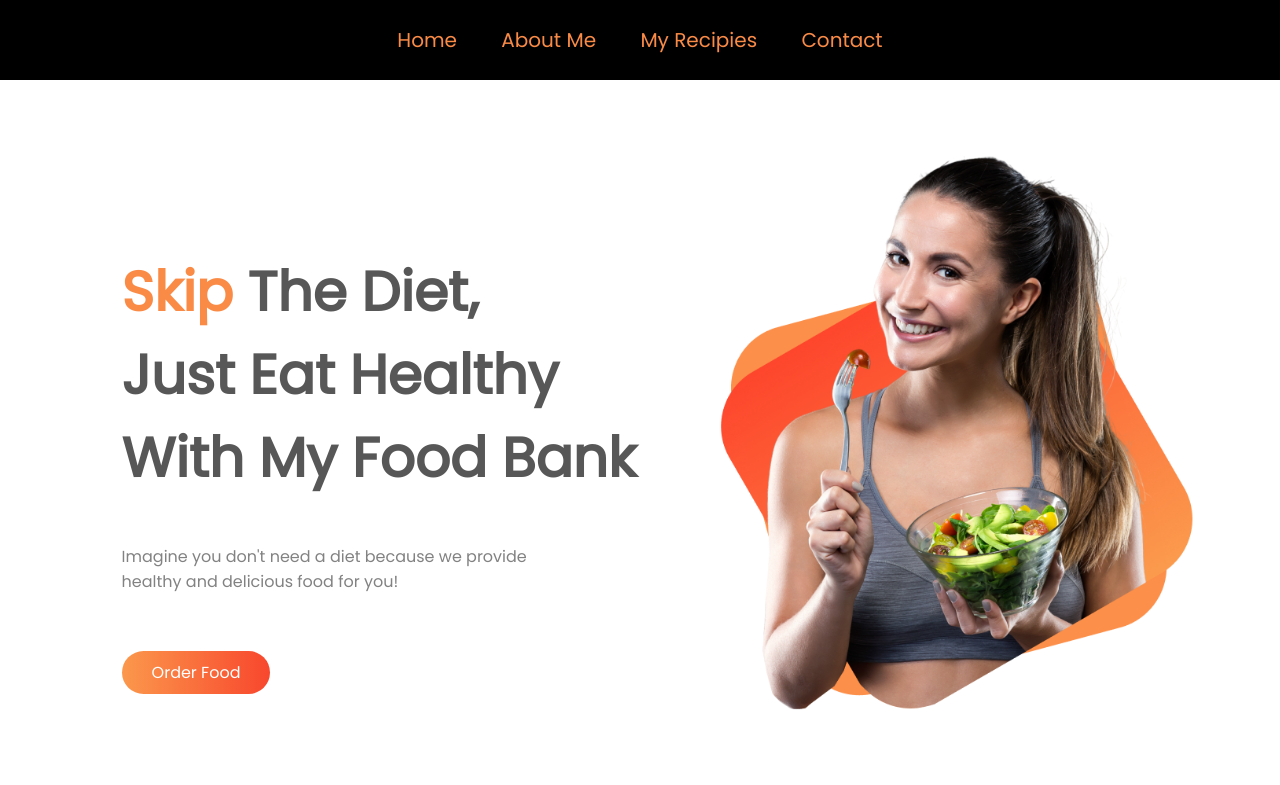
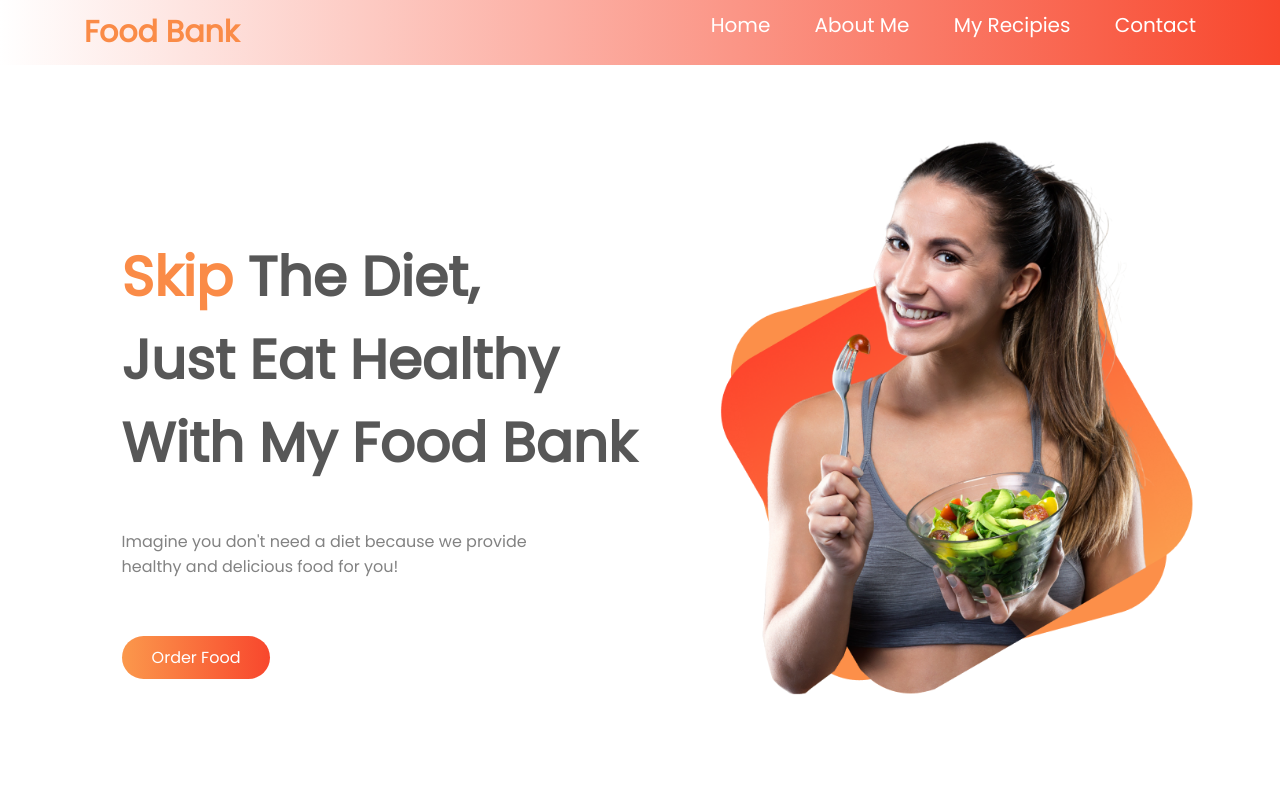
Before and after one commit to arnab0000007/food-bank, a plain HTML site: page index.html in a window 1280 px wide. Shown: the top 785 px of the page. Drawn offline with Linux system fonts and the light colour scheme.

Commit message:
some change in navbar

```diff
--- a/css/style.css
+++ b/css/style.css
@@ -3,10 +3,25 @@ body {
   margin: 0;
 }
 /* navbar css */
+
 .navbar {
-  padding: 25px 0;
-  text-align: center;
-  background: black;
+  display: flex;
+  padding: 10px 0;
+  background: linear-gradient(to right, #ffffff, #f8472d);
+}
+.navbar .brand {
+  width: 20%;
+  padding-left: 5%;
+}
+.navbar .brand a {
+  font-size: 30px;
+  color: #fa8b47;
+  font-weight: 900;
+}
+.navbar .link {
+  padding-right: 5%;
+  width: 80%;
+  text-align: right;
 }
 .navbar ul {
   list-style-type: none;
@@ -20,7 +35,7 @@ body {
   text-decoration: none;
   font-size: 20px;
   padding: 20px 20px;
-  color: #fa8b47;
+  color: #ffffff;
 }
 /* home part css */
 .flex-container {
--- a/index.html
+++ b/index.html
@@ -16,12 +16,18 @@
 <body>
     <!-- navbar part -->
     <div class="navbar">
+        <div class="brand">
+            <a href="/">Food Bank </a>
+        </div>
+        <div class="link">
             <ul>
                 <li> <a href="#home">Home</a></li>
                 <li> <a href="#about-me">About Me</a></li>
                 <li> <a href="#my-recipies">My Recipies</a></li>
                 <li> <a href="#contact">Contact</a></li>
             </ul>
+        </div>
+
     </div>
     <!-- home part -->
     <section class="flex-container" id="home">
```
Lines whose indentation alone changed are shown as unchanged.
